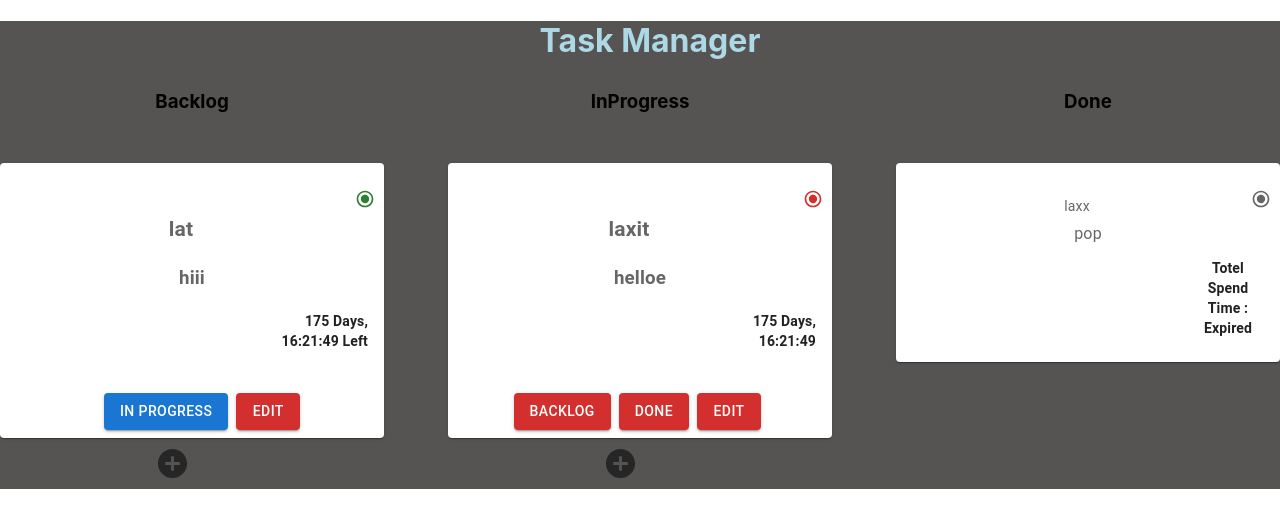
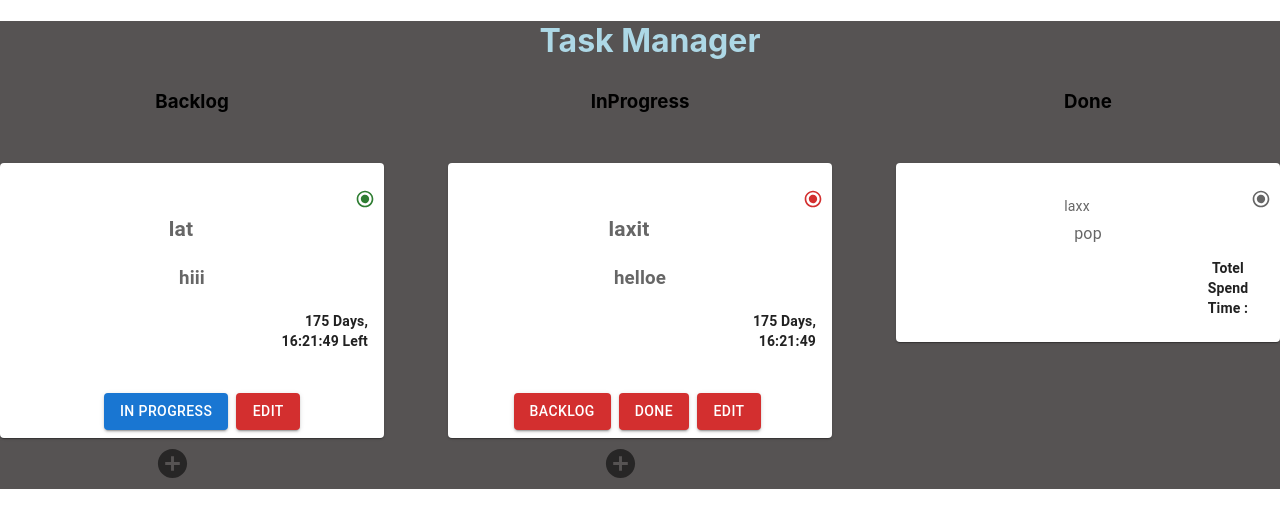
Before and after one commit to laxitsolanki/trainingproject-taskmanager, a React (Create React App) app: page / in a window 1280 px wide. Shown: the top 528 px of the page. Built offline with nearby package versions, Linux system fonts and the light colour scheme.

Commit message:
blocklogtime/inprogresstime/set

```diff
--- a/src/component/Edit.jsx
+++ b/src/component/Edit.jsx
@@ -11,6 +11,8 @@ import MenuItem from "@mui/material/MenuItem";
 import Select from "@mui/material/Select";
 import Radio from "@mui/material/Radio";
 import FormControl from "@mui/material/FormControl";
+import CancelIcon from '@mui/icons-material/Cancel';
+
 
 import { alldata } from './Data';
 
@@ -110,6 +112,7 @@ export default function BasicModal(props) {
         aria-describedby="modal-modal-description"
       >
         <Box sx={style}>
+        <CancelIcon  onClick={closeModal} />
           <TextField
             required
             id="title"
--- a/src/component/Model.jsx
+++ b/src/component/Model.jsx
@@ -13,7 +13,6 @@ import FormControl from "@mui/material/FormControl";
 import { useFormik } from "formik";
 import { alldata } from './Data';
 import CloseRoundedIcon from '@mui/icons-material/CloseRounded';
-
 
 const style = {
   position: 'absolute',
@@ -33,9 +32,10 @@ export default function BasicModal(props) {
   const [description, setdescripton] = useState()
   const [date, setdate] = useState()
   const [error, setError] = useState(false);
+
+
   const [Data, setData] = useState(alldata)
   const [priority, setpriority] = useState()
-  const {newdate,setnewdate} = useState (new Date);
 
   const currentDate = new Date();
   const oldDate = new Date(date);
@@ -64,7 +64,6 @@ export default function BasicModal(props) {
     id:id,
     name: name,
     description: description,
-    newdate:newdate,
     date: date,
     daysDiff: daysDiff,
     atime: atime,
@@ -72,10 +71,9 @@ export default function BasicModal(props) {
   }
   setname('');
   setdescripton('');
-  setnewdate(new Date);
   setdate('');
   setpriority('');
-  // setError(false);
+  setError(false);
   props.add(data)
   props.set(false);
     };
@@ -117,8 +115,7 @@ return (
       aria-describedby="modal-modal-description"
     >
       <Box sx={style}>
-      <CloseRoundedIcon  onClick={closemodel}  />
-
+      <CloseRoundedIcon onClick={closemodel} />
         <h1>backmodel</h1>
         <TextField
           required
--- a/src/component/Modelpro.jsx
+++ b/src/component/Modelpro.jsx
@@ -13,6 +13,8 @@ import Select from "@mui/material/Select";
 import Radio from "@mui/material/Radio";
 import FormControl from "@mui/material/FormControl";
 import CloseRoundedIcon from '@mui/icons-material/CloseRounded';
+
+
 import { progressdata } from './Data';
 const style = {
   position: 'absolute',
@@ -30,8 +32,10 @@ export default function BasicModal(props) {
 const [progress, setprogress] = useState(props.call);
   const [name, setname] = useState()
   const [description, setdescripton] = useState()
-  const [date, setdate] = useState(new Date)
+  const [date, setdate] = useState()
   const [error, setError] = useState()
+  const [newdate,setnewDate] = useState(new Date);
+
 
 
   const [Data, setData] = useState(progressdata)
@@ -63,6 +67,7 @@ const [progress, setprogress] = useState(props.call);
     id:id,
     name: name,
     description: description,
+    newdate:newdate,
     date: date,
     daysDiff: daysDiff,
     atime: atime,
@@ -71,6 +76,7 @@ const [progress, setprogress] = useState(props.call);
   setname('');
   setdescripton('');
   setdate('');
+  setnewDate();
   setpriority('');
   setError(false);
   props.addp(data);
@@ -98,8 +104,8 @@ return (
       aria-describedby="modal-modal-description"
     >
       <Box sx={style}>
-        <CloseRoundedIcon onClick={closemodel} />
         <h1>in progress model</h1>
+         <CloseRoundedIcon onClick={closemodel} />
         <TextField
           required
           id="title"
@@ -128,7 +134,6 @@ return (
           InputLabelProps={{
             shrink: true,
           }}
-          value={date}
           onChange={(e) => setdate(e.target.value)}
           error={error && !date}
           helperText={error && !date ? "enterdate Error" : ""}
--- a/src/component/Task.jsx
+++ b/src/component/Task.jsx
@@ -161,17 +161,16 @@ function Task(props) {
         setProSavetime(Date())
     }
 
-    // const [showtime, setShowtime] = useState("");
+    const [showtime, setShowtime] = useState("");
 
     const doneupdateReverseTime = () => {
-        const currentDate = new Date();
+        // const currentDate = new Date();
         setdone((oldData) => {
             return oldData.map((item) => {
 
                 const time1 = item.atime || "";
                 const time2 = item.inProgressreverseTime || "";
-                // console.log(time1,"aaa")
-                // console.log(time2,"bbb")
+
                 const [days1, time1Str] = time1 ? time1.split(", ") : ["", ""];
                 const [days2, time2Str] = time2 ? time2.split(", ") : ["", ""];
 
@@ -180,14 +179,13 @@ function Task(props) {
 
                 const timeInSeconds1 = parseInt(days1) * 24 * 60 * 60 + hours1 * 60 * 60 + minutes1 * 60 + seconds1;
                 const timeInSeconds2 = parseInt(days2) * 24 * 60 * 60 + hours2 * 60 * 60 + minutes2 * 60 + seconds2;
-                // console.log(timeInSeconds1,"a")
-                // console.log(timeInSeconds2,"b")
+
 
                 const timeDifferenceInSeconds = timeInSeconds1 - timeInSeconds2;
                 if (timeDifferenceInSeconds >= 0) {
-                    const daysDiff = Math.floor(timeDifferenceInSeconds / (1000 * 3600 * 24));
-                    const hoursDiff = Math.floor((timeDifferenceInSeconds / (1000 * 3600)) % 24);
-                    const minutesDiff = Math.floor((timeDifferenceInSeconds / (1000 * 60)) % 60);
+                    const daysDiff = Math.floor(timeDifferenceInSeconds / (24 * 60 * 60));
+                    const hoursDiff = Math.floor((timeDifferenceInSeconds % (24 * 60 * 60)) / (60 * 60));
+                    const minutesDiff = Math.floor((timeDifferenceInSeconds % (60 * 60)) / 60);
                     const secondsDiff = timeDifferenceInSeconds % 60;
 
 
@@ -195,7 +193,8 @@ function Task(props) {
                     item.timeDifference = timeDifference;
                 }
                 else {
-                    item.timeDifference = "Expired";
+                    // item.timeDifference = "Expired";
+
                 }
                 return item;
             });
```
